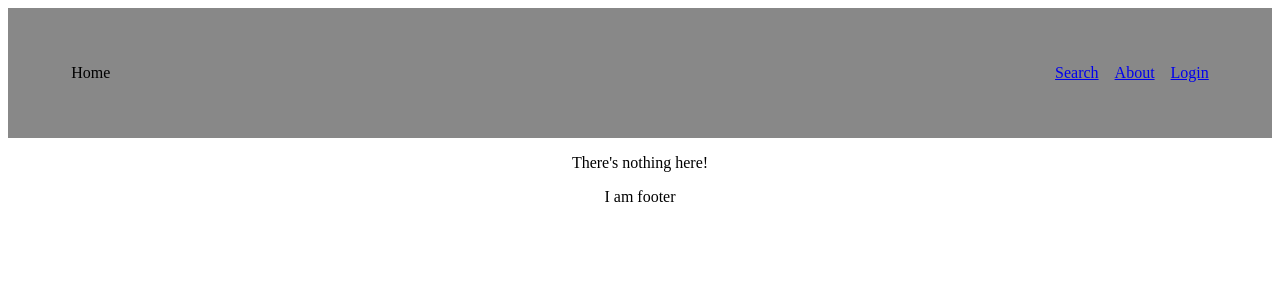
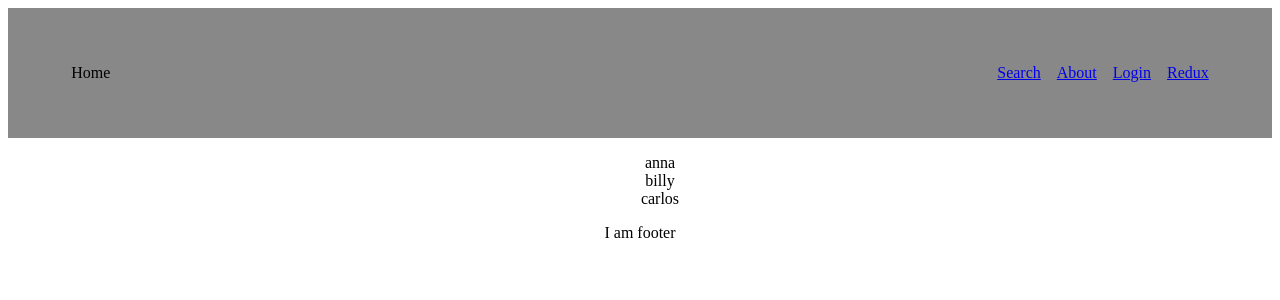
Before and after one commit to samuraijane/book-search, a React (Create React App) app: page /redux in a window 1280 px wide. Shown: the top 300 px of the page. Built offline with nearby package versions, Linux system fonts and the light colour scheme.

Commit message:
consume data from redux store

```diff
--- a/package.json
+++ b/package.json
@@ -8,8 +8,11 @@
     "@testing-library/user-event": "^12.1.10",
     "react": "^17.0.2",
     "react-dom": "^17.0.2",
+    "react-redux": "^7.2.6",
     "react-router-dom": "^6.0.2",
     "react-scripts": "4.0.3",
+    "redux": "^4.1.2",
+    "redux-thunk": "^2.4.1",
     "web-vitals": "^1.0.1"
   },
   "scripts": {
--- a/src/index.js
+++ b/src/index.js
@@ -1,5 +1,7 @@
 import React from 'react';
 import ReactDOM from 'react-dom';
+import { Provider } from 'react-redux';
+import store from './redux/store';
 import { BrowserRouter, Routes, Route } from 'react-router-dom';
 import './style.css';
 import App from './app';
@@ -7,9 +9,11 @@
 
 ReactDOM.render(
   <React.StrictMode>
-    <BrowserRouter>
-      <App />
-    </BrowserRouter>
+    <Provider store={store}>
+      <BrowserRouter>
+        <App />
+      </BrowserRouter>
+    </Provider>
   </React.StrictMode>,
   document.getElementById('root')
 );
--- /dev/null
+++ b/src/redux/reducers/index.js
@@ -0,0 +1,10 @@
+
+const initialState = {
+  friends: ['anna', 'billy', 'carlos']
+}
+
+function appReducer(state = initialState, action) {
+  return state;
+}
+
+export default appReducer;
--- /dev/null
+++ b/src/redux/store.js
@@ -0,0 +1,7 @@
+import { applyMiddleware, compose, createStore } from 'redux';
+import thunk from 'redux-thunk';
+import rootReducer from './reducers';
+
+const composeEnhancers = window.__REDUX_DEVTOOLS_EXTENSION_COMPOSE__ || compose;
+
+export default createStore(rootReducer, composeEnhancers(applyMiddleware(thunk)));
--- /dev/null
+++ b/src/routes/redux/redux.jsx
@@ -0,0 +1,21 @@
+import { connect } from 'react-redux';
+import './style.css';
+
+function Redux({friends}) {
+
+  const amigos = friends.map((friend, index) => {
+    return <li key={index}>{friend}</li>
+  });
+
+  return (
+    <div>
+      <ul>{amigos}</ul>
+    </div>
+  );
+}
+
+const mapStateToProps = state => ({
+  friends: state.friends
+});
+
+export default connect(mapStateToProps)(Redux);
--- a/src/sectioning/header/header.jsx
+++ b/src/sectioning/header/header.jsx
@@ -17,6 +17,9 @@
             <li>
               <NavLink to="/login">Login</NavLink>
             </li>
+            <li>
+              <NavLink to="/redux">Redux</NavLink>
+            </li>
           </ul>
         </nav>
       </div>
--- a/src/sectioning/main/main.jsx
+++ b/src/sectioning/main/main.jsx
@@ -1,7 +1,8 @@
 import {Route, Routes} from 'react-router-dom';
 import About from '../../routes/about/about';
 import Login from '../../routes/login/login';
-import Search from '../../routes/search'
+import Search from '../../routes/search';
+import Redux from '../../routes/redux/redux';
 import './style.css';
 
 function Main() {
@@ -13,6 +14,7 @@
         <Route path="search" element={<Search />}>
           <Route path=":id" element={<p>Some ID has been found</p>} />
         </Route>
+        <Route path="redux" element={<Redux />} />
         <Route path="*" element={<p>There's nothing here!</p>} />
       </Routes>
     </main>
```
Also changed, not shown: src/routes/redux/style.css (added), 1 other file (tests, documents, lock files or other folders).
